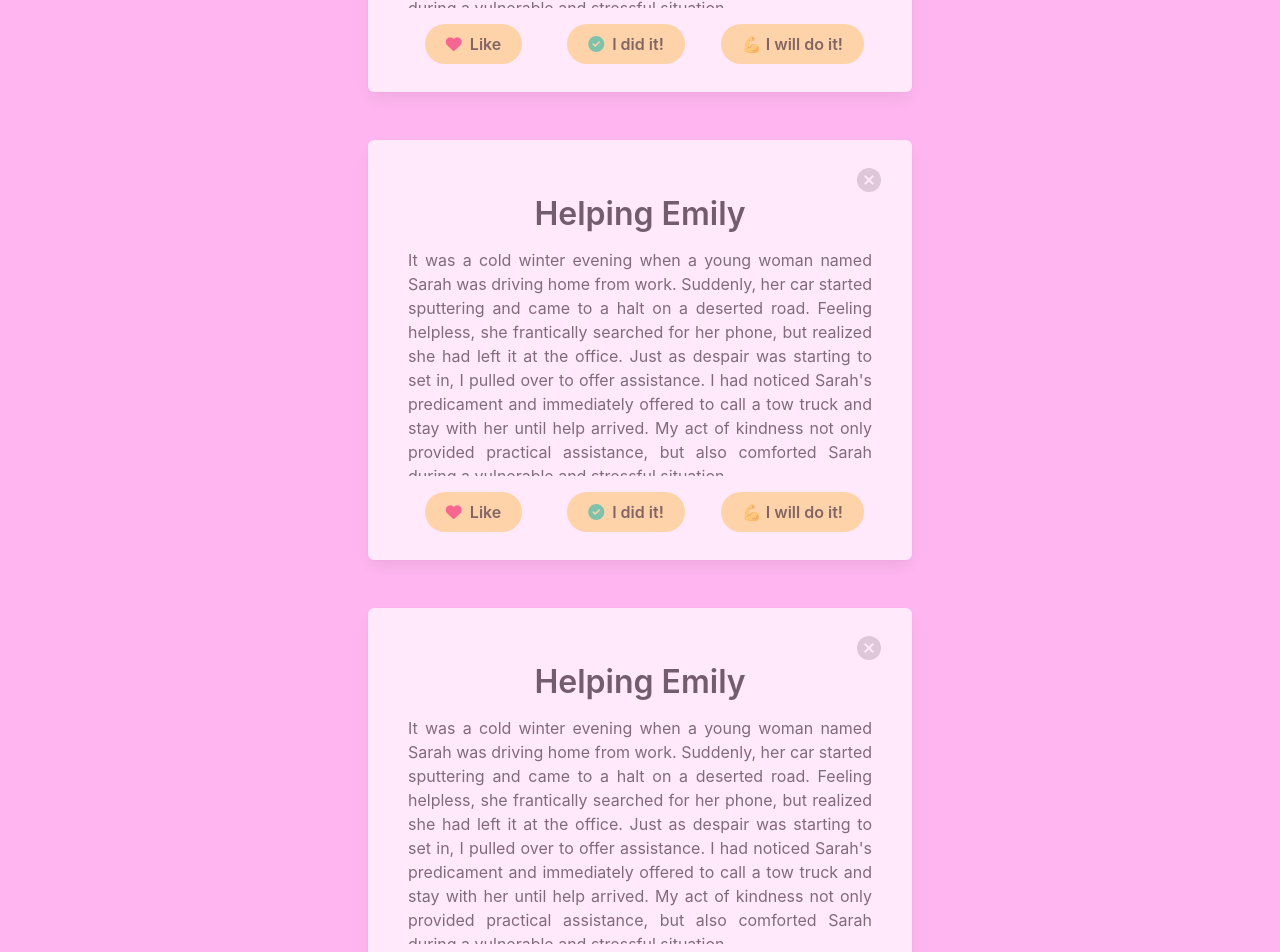
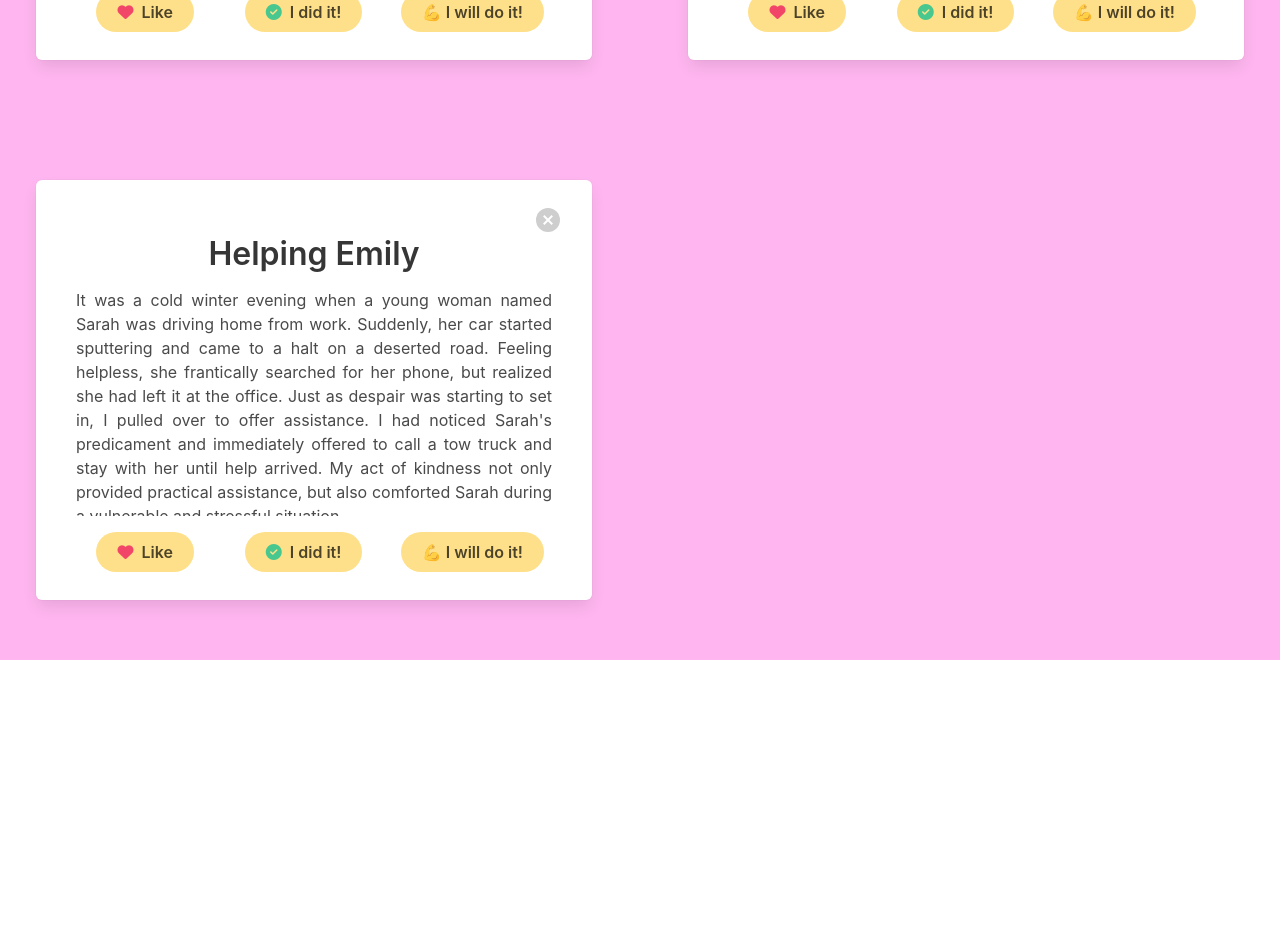
Before and after one commit to mohamedmhussein/phase-2-project-random-acts-of-kindness, a React (Create React App) app: page /MyKindness in a window 1280 px wide. Shown: the part 460-1412 px from the top of the page. After the commit the page ends 1120 px from the top, so only its background shows below. Built offline with nearby package versions, Linux system fonts and the light colour scheme.

Commit message:
Adds prop to the post component an pass it to others when essential with fetchin data in Mykindness component

```diff
--- a/db.json
+++ b/db.json
@@ -1,5 +1,5 @@
 {
-    "User1": [
+    "user1": [
         {
             "id": 1,
             "title": "Cold Winter",
@@ -16,7 +16,7 @@
             "prompt": "During a devastating flood that affected an entire neighborhood, many families lost their homes and belongings. In response to the crisis, I organized a donation drive. I reached out to her community, urging them to contribute essential items such as clothing, food, and toiletries. My team and I collected the donations, sorted and packed them, and personally distributed them to the affected families. Such acts of kindness not only provided immediate relief, but also demonstrated the power of community support and unity during difficult times."
         }
     ],
-    "User2": [
+    "user2": [
         {
             "id": 1,
             "title": "Cold Winter",
@@ -33,7 +33,7 @@
             "prompt": "During a devastating flood that affected an entire neighborhood, many families lost their homes and belongings. In response to the crisis, I organized a donation drive. I reached out to her community, urging them to contribute essential items such as clothing, food, and toiletries. My team and I collected the donations, sorted and packed them, and personally distributed them to the affected families. Such acts of kindness not only provided immediate relief, but also demonstrated the power of community support and unity during difficult times."
         }
     ],
-    "User3": [
+    "user3": [
         {
             "id": 1,
             "title": "Cold Winter",
--- a/src/App.js
+++ b/src/App.js
@@ -1,4 +1,5 @@
 import { Route, Switch } from "react-router-dom";
+import { useState } from "react";
 import Navbar from "./Navbar";
 import NewPost from "./NewPost";
 import OthersPosts from "./OthersPosts";
@@ -14,22 +15,23 @@ function App() {
     backgroundColor: "#ffb6f0",
 
   }
+  // const colors = ["#f43333", "#ff98b8", "#ffb6f0", "#ff7cc0", "#ff8789"]
+  //style={backgroundStyle}
 
-  const colors = ["#f43333", "#ff98b8", "#ffb6f0", "#ff7cc0", "#ff8789"]
-  //style={backgroundStyle}
+  const [currentUser, setCurrentUser] = useState("user1")
   return (
     <div style={backgroundStyle2} >
       <Navbar />
       <Switch>
-      <Route exact path="/">
-        <OthersPosts />
-      </Route>
-      <Route exact path="/MyKindness">
-        <MyKindness />
-      </Route>
-      <Route exact path="/NewKindness">
-        <NewPost />
-      </Route>
+        <Route path="/">
+          <OthersPosts user={currentUser} />
+        </Route>
+        <Route path="/MyKindness">
+          <MyKindness user={currentUser} />
+        </Route>
+        <Route exact path="/NewKindness">
+          <NewPost />
+        </Route>
       </Switch>
     </div>
   );
--- a/src/MyKindness.js
+++ b/src/MyKindness.js
@@ -1,13 +1,23 @@
 import Post from "./Post";
+import { useEffect } from "react";
 
-function MyKindness() {
+function MyKindness({ user }) {
+
+    useEffect(() => {
+
+        fetch(`http://localhost:3000/${user}`)
+            .then(res => res.json())
+            .then(userData => {
+                console.log(userData)
+            })
+    }, [])
 
     return (
         <div className="column is-offset-3 is-6">
-            <Post p="It was a cold winter evening when a young woman named Sarah was driving home from work. Suddenly, her car started sputtering and came to a halt on a deserted road. Feeling helpless, she frantically searched for her phone, but realized she had left it at the office. Just as despair was starting to set in, I pulled over to offer assistance. I had noticed Sarah's predicament and immediately offered to call a tow truck and stay with her until help arrived. My act of kindness not only provided practical assistance, but also comforted Sarah during a vulnerable and stressful situation." />
-            <Post p="It was a cold winter evening when a young woman named Sarah was driving home from work. Suddenly, her car started sputtering and came to a halt on a deserted road. Feeling helpless, she frantically searched for her phone, but realized she had left it at the office. Just as despair was starting to set in, I pulled over to offer assistance. I had noticed Sarah's predicament and immediately offered to call a tow truck and stay with her until help arrived. My act of kindness not only provided practical assistance, but also comforted Sarah during a vulnerable and stressful situation." />
-            <Post p="It was a cold winter evening when a young woman named Sarah was driving home from work. Suddenly, her car started sputtering and came to a halt on a deserted road. Feeling helpless, she frantically searched for her phone, but realized she had left it at the office. Just as despair was starting to set in, I pulled over to offer assistance. I had noticed Sarah's predicament and immediately offered to call a tow truck and stay with her until help arrived. My act of kindness not only provided practical assistance, but also comforted Sarah during a vulnerable and stressful situation." />
-            <Post p="It was a cold winter evening when a young woman named Sarah was driving home from work. Suddenly, her car started sputtering and came to a halt on a deserted road. Feeling helpless, she frantically searched for her phone, but realized she had left it at the office. Just as despair was starting to set in, I pulled over to offer assistance. I had noticed Sarah's predicament and immediately offered to call a tow truck and stay with her until help arrived. My act of kindness not only provided practical assistance, but also comforted Sarah during a vulnerable and stressful situation." />
+            <Post act="It was a cold winter evening when a young woman named Sarah was driving home from work. Suddenly, her car started sputtering and came to a halt on a deserted road. Feeling helpless, she frantically searched for her phone, but realized she had left it at the office. Just as despair was starting to set in, I pulled over to offer assistance. I had noticed Sarah's predicament and immediately offered to call a tow truck and stay with her until help arrived. My act of kindness not only provided practical assistance, but also comforted Sarah during a vulnerable and stressful situation." title="Helping Emily" />
+            <Post act="It was a cold winter evening when a young woman named Sarah was driving home from work. Suddenly, her car started sputtering and came to a halt on a deserted road. Feeling helpless, she frantically searched for her phone, but realized she had left it at the office. Just as despair was starting to set in, I pulled over to offer assistance. I had noticed Sarah's predicament and immediately offered to call a tow truck and stay with her until help arrived. My act of kindness not only provided practical assistance, but also comforted Sarah during a vulnerable and stressful situation." title="Helping Emily" />
+            <Post act="It was a cold winter evening when a young woman named Sarah was driving home from work. Suddenly, her car started sputtering and came to a halt on a deserted road. Feeling helpless, she frantically searched for her phone, but realized she had left it at the office. Just as despair was starting to set in, I pulled over to offer assistance. I had noticed Sarah's predicament and immediately offered to call a tow truck and stay with her until help arrived. My act of kindness not only provided practical assistance, but also comforted Sarah during a vulnerable and stressful situation." title="Helping Emily" />
+            <Post act="It was a cold winter evening when a young woman named Sarah was driving home from work. Suddenly, her car started sputtering and came to a halt on a deserted road. Feeling helpless, she frantically searched for her phone, but realized she had left it at the office. Just as despair was starting to set in, I pulled over to offer assistance. I had noticed Sarah's predicament and immediately offered to call a tow truck and stay with her until help arrived. My act of kindness not only provided practical assistance, but also comforted Sarah during a vulnerable and stressful situation." title="Helping Emily" />
         </div>
     )
 }
--- a/src/OthersPosts.js
+++ b/src/OthersPosts.js
@@ -1,15 +1,15 @@
 import Post from "./Post"
-function OthersPosts({ p }) {
+function OthersPosts({ act }) {
     return (
         <div className="columns is-multiline">
             <div className="column is-half">
-                <Post p="It was a cold winter evening when a young woman named Sarah was driving home from work. Suddenly, her car started sputtering and came to a halt on a deserted road. Feeling helpless, she frantically searched for her phone, but realized she had left it at the office. Just as despair was starting to set in, I pulled over to offer assistance. I had noticed Sarah's predicament and immediately offered to call a tow truck and stay with her until help arrived. My act of kindness not only provided practical assistance, but also comforted Sarah during a vulnerable and stressful situation." />
+                <Post act="It was a cold winter evening when a young woman named Sarah was driving home from work. Suddenly, her car started sputtering and came to a halt on a deserted road. Feeling helpless, she frantically searched for her phone, but realized she had left it at the office. Just as despair was starting to set in, I pulled over to offer assistance. I had noticed Sarah's predicament and immediately offered to call a tow truck and stay with her until help arrived. My act of kindness not only provided practical assistance, but also comforted Sarah during a vulnerable and stressful situation." title="Helping Emily" />
             </div>
             <div className="column is-half">
-                <Post p="It was a cold winter evening when a young woman named Sarah was driving home from work. Suddenly, her car started sputtering and came to a halt on a deserted road. Feeling helpless, she frantically searched for her phone, but realized she had left it at the office. Just as despair was starting to set in, I pulled over to offer assistance. I had noticed Sarah's predicament and immediately offered to call a tow truck and stay with her until help arrived. My act of kindness not only provided practical assistance, but also comforted Sarah during a vulnerable and stressful situation.It was a cold winter evening when a young woman named Sarah was driving home from work. Suddenly, her car started sputtering and came to a halt on a deserted road. Feeling helpless, she frantically searched for her phone, but realized she had left it at the office. Just as despair was starting to set in, I pulled over to offer assistance. I had noticed Sarah's predicament and immediately offered to call a tow truck and stay with her until help arrived. My act of kindness not only provided practical assistance, but also comforted Sarah during a vulnerable and stressful situation." />
+                <Post act="It was a cold winter evening when a young woman named Sarah was driving home from work. Suddenly, her car started sputtering and came to a halt on a deserted road. Feeling helpless, she frantically searched for her phone, but realized she had left it at the office. Just as despair was starting to set in, I pulled over to offer assistance. I had noticed Sarah's predicament and immediately offered to call a tow truck and stay with her until help arrived. My act of kindness not only provided practical assistance, but also comforted Sarah during a vulnerable and stressful situation.It was a cold winter evening when a young woman named Sarah was driving home from work. Suddenly, her car started sputtering and came to a halt on a deserted road. Feeling helpless, she frantically searched for her phone, but realized she had left it at the office. Just as despair was starting to set in, I pulled over to offer assistance. I had noticed Sarah's predicament and immediately offered to call a tow truck and stay with her until help arrived. My act of kindness not only provided practical assistance, but also comforted Sarah during a vulnerable and stressful situation." title="Helping Emily"/>
             </div>
             <div className="column is-half">
-                <Post p="It was a cold winter evening when a young woman named Sarah was driving home from work. Suddenly, her car started sputtering and came to a halt on a deserted road. Feeling helpless, she frantically searched for her phone, but realized she had left it at the office. Just as despair was starting to set in, I pulled over to offer assistance. I had noticed Sarah's predicament and immediately offered to call a tow truck and stay with her until help arrived. My act of kindness not only provided practical assistance, but also comforted Sarah during a vulnerable and stressful situation." />
+                <Post act="It was a cold winter evening when a young woman named Sarah was driving home from work. Suddenly, her car started sputtering and came to a halt on a deserted road. Feeling helpless, she frantically searched for her phone, but realized she had left it at the office. Just as despair was starting to set in, I pulled over to offer assistance. I had noticed Sarah's predicament and immediately offered to call a tow truck and stay with her until help arrived. My act of kindness not only provided practical assistance, but also comforted Sarah during a vulnerable and stressful situation." title="Helping Emily" />
             </div>
 
         </div>
--- a/src/Post.js
+++ b/src/Post.js
@@ -1,13 +1,13 @@
-import  "./Post.css"
-function Post({ p }) {
+import "./Post.css"
+function Post({ act, title }) {
     const buttonClasses = "button is-warning has-text-weight-semibold is-rounded"
     return (
         <div className="columns my-6 ">
-            <div className="box column mx-6 content is-normal " style={{ opacity: "70%" }}>
-                <button class="column delete is-offset-11  is-1 mt-4"></button>
-                <h1 className="my-1 has-text-centered is-6 "> Helping Emily </h1>
+            <div className="box column mx-6 content is-normal " style={{ opacity: "195%" }}>
+                <button className="column delete is-offset-11  is-1 mt-4"></button>
+                <h1 className="my-1 has-text-centered is-6 "> {title} </h1>
                 <p className="column mx-4 has-text-justified" style={{ height: "15em", overflowY: "scroll" }}>
-                    {p}
+                    {act}
                 </p>
                 <div className="field is-grouped mx-5 columns mb-1">
                     <p className="control column has-text-centered">
```
Also changed, not shown: src/Navbar.js (+5 -5 lines).
